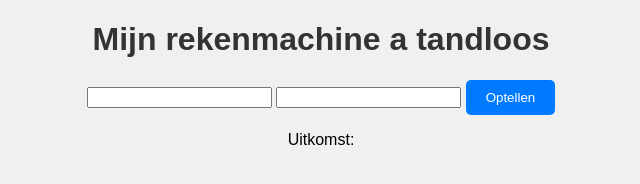
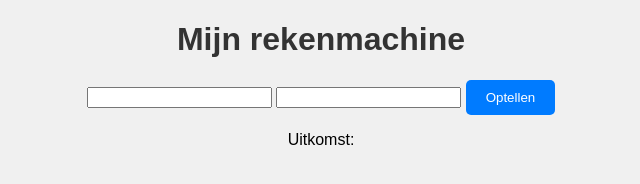
Before and after one commit to geeleendje/mijn-eerste-app, a plain HTML site: page index.html in a window 1280 px wide. Shown: the whole page, without its empty margins (319-959 px from the left). Drawn offline with Linux system fonts and the light colour scheme.

Commit message:
Oorspronkelijke versie rekenmachine hersteld

```diff
--- a/index.html
+++ b/index.html
@@ -9,7 +9,7 @@
 
 <body>
 
-    <h1>Mijn rekenmachine a tandloos</h1>
+    <h1>Mijn rekenmachine</h1>
 
     <input type="number" id="getal1">
 
```
